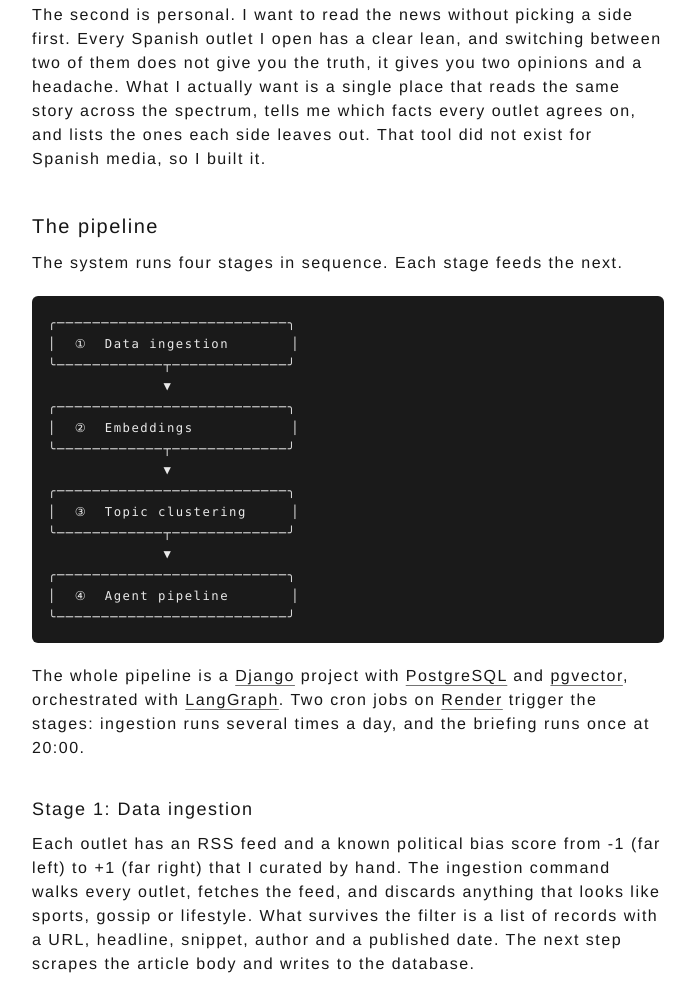
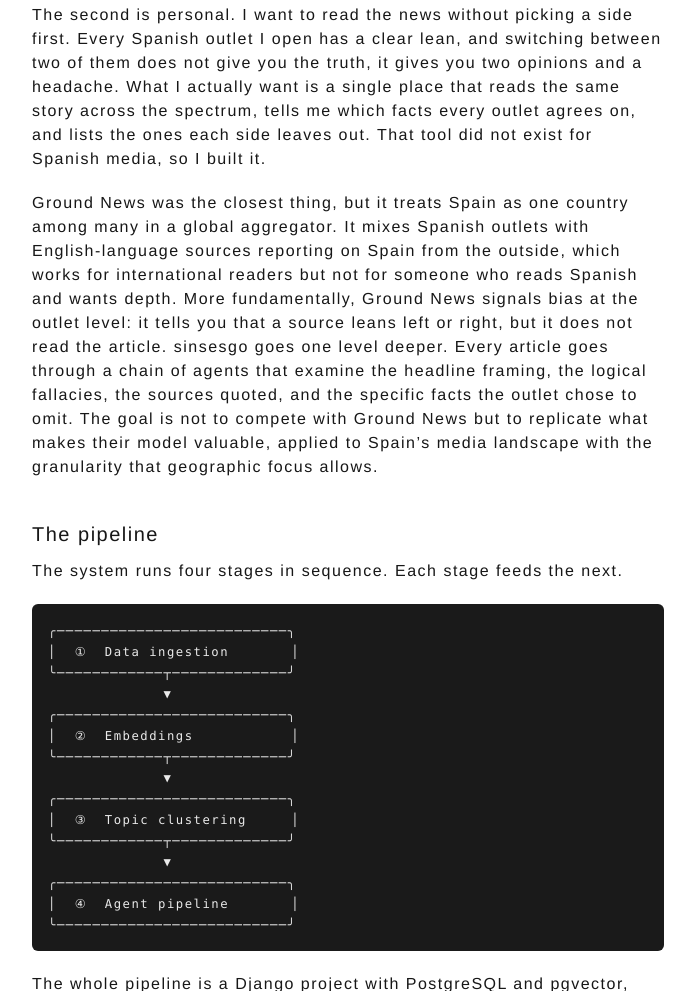
Before and after one commit to bertini36/bertini36.github.io, an Astro site: page /sinsesgo in a window 1280 px wide. Shown: the part 1106-2097 px from the top of the page, without its empty margins (292-987 px from the left). Built offline with nearby package versions, Linux system fonts and the light colour scheme; Astro itself is replaced by a stand-in of ours; some packages are replaced by stand-ins of ours; code samples lack their colours.

Commit message:
feat: Expand explanation of sinsesgo's unique approach to analyzing Spanish media bias

```diff
--- a/src/content/posts/sinsesgo.md
+++ b/src/content/posts/sinsesgo.md
@@ -19,6 +19,8 @@ Two reasons converged on the same project.
 The first is professional. I work with LLMs every day and I wanted to spend time inside the agent ecosystem: orchestration graphs, retries, structured outputs, multi-model routing, RAG over a real corpus. Reading posts and tutorials only takes you so far. Building a pipeline that has to run unattended every day, parse messy real-world inputs, and produce something a stranger can read forces you to learn the parts that toy projects skip.
 
 The second is personal. I want to read the news without picking a side first. Every Spanish outlet I open has a clear lean, and switching between two of them does not give you the truth, it gives you two opinions and a headache. What I actually want is a single place that reads the same story across the spectrum, tells me which facts every outlet agrees on, and lists the ones each side leaves out. That tool did not exist for Spanish media, so I built it.
+
+Ground News was the closest thing, but it treats Spain as one country among many in a global aggregator. It mixes Spanish outlets with English-language sources reporting on Spain from the outside, which works for international readers but not for someone who reads Spanish and wants depth. More fundamentally, Ground News signals bias at the outlet level: it tells you that a source leans left or right, but it does not read the article. sinsesgo goes one level deeper. Every article goes through a chain of agents that examine the headline framing, the logical fallacies, the sources quoted, and the specific facts the outlet chose to omit. The goal is not to compete with Ground News but to replicate what makes their model valuable, applied to Spain's media landscape with the granularity that geographic focus allows.
 
 ## The pipeline
 
```
